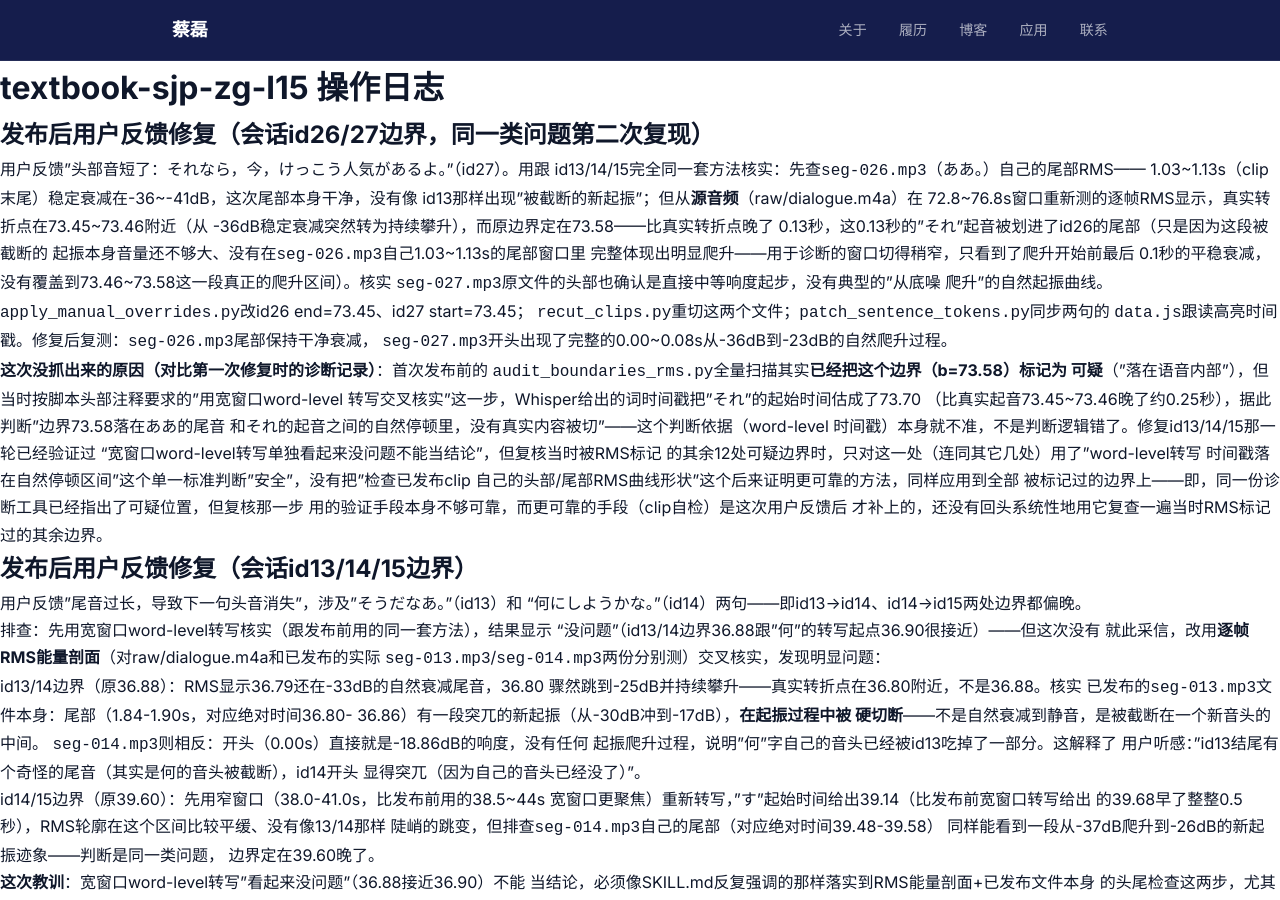
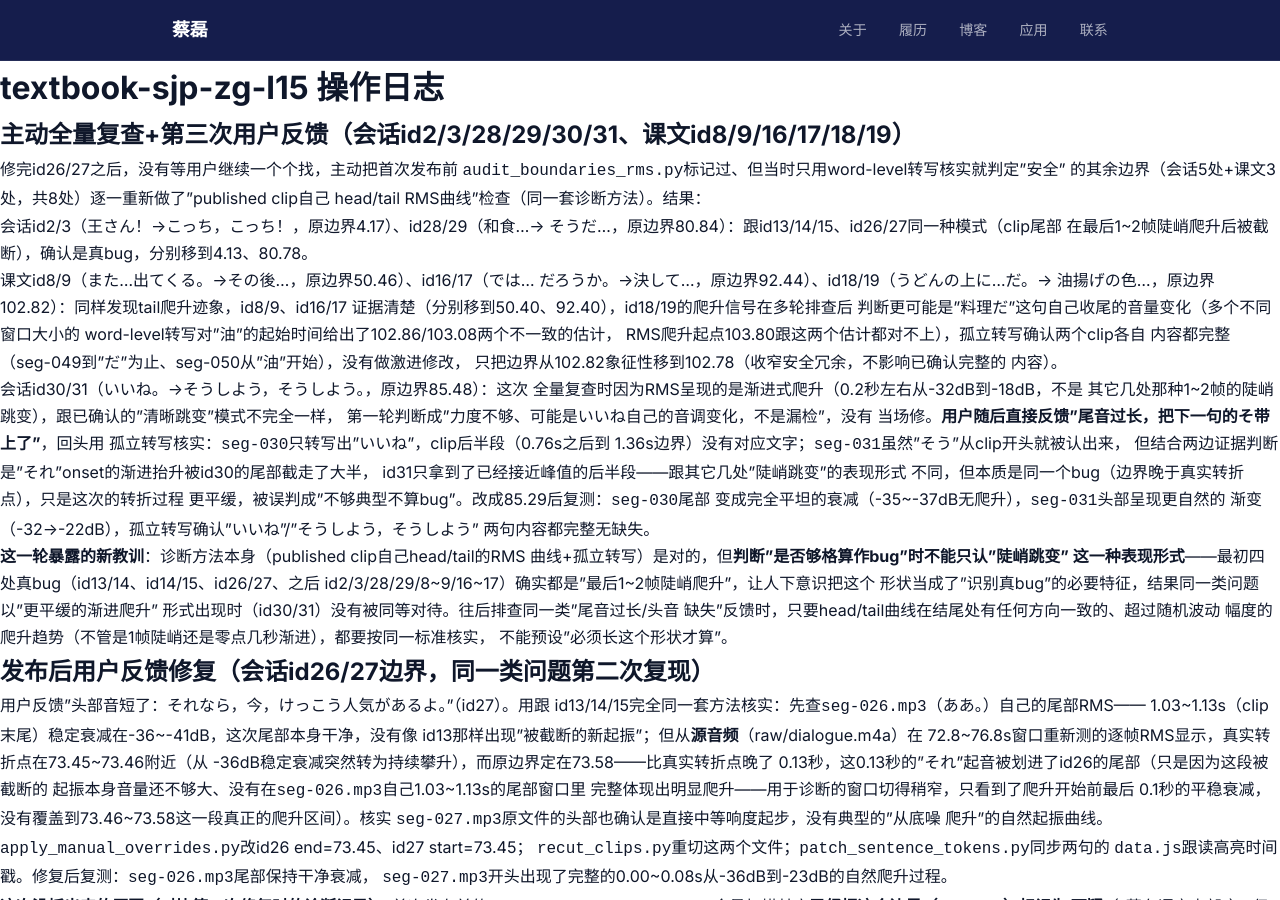
Before and after one commit to jiaodacailei/jiaodacailei.github.io, a Jekyll site: the page built from docs/private/textbook-sjp-zg-l15/LOG.md, in a window 1280 px wide and 900 px high. Built offline with Jekyll 4.4.1, drawn with Linux system fonts in a browser that asks for light colours; our own code applies the rules of GitHub Pages for plain Markdown files; comment, search, counter and statistics services are not loaded.

Commit message:
第15课主动全量复查+修复剩余边界问题（会话/课文各若干处）
对首次发布前RMS审计标记过、但当时仅靠word-level转写"判定安全"的其余
8处边界，逐一用已确认可靠的clip自身head/tail RMS检查法重新核实：
王さん！/こっち，こっち！、和食…/そうだ…（会话），また…/その後…、
では…/決して…（课文）确认为真bug并修复；油揚げ相关一处内容确认完整
未做激进改动。用户随后反馈いいね。/そうしよう边界问题，核实后发现是
同一类bug的渐进式（非陡峭跳变）变体，此前误判成"不够典型"而漏检，
一并修复。

```diff
--- a/docs/private/textbook-sjp-zg-l15/LOG.md
+++ b/docs/private/textbook-sjp-zg-l15/LOG.md
@@ -1,4 +1,49 @@
 # textbook-sjp-zg-l15 操作日志
+
+## 主动全量复查+第三次用户反馈（会话id2/3/28/29/30/31、课文id8/9/16/17/18/19）
+
+修完id26/27之后，没有等用户继续一个个找，主动把首次发布前
+`audit_boundaries_rms.py`标记过、但当时只用word-level转写核实就判定"安全"
+的其余边界（会话5处+课文3处，共8处）逐一重新做了"published clip自己
+head/tail RMS曲线"检查（同一套诊断方法）。结果：
+
+- 会话id2/3（王さん！→こっち，こっち！，原边界4.17）、id28/29（和食…→
+  そうだ…，原边界80.84）：跟id13/14/15、id26/27同一种模式（clip尾部
+  在最后1~2帧陡峭爬升后被截断），确认是真bug，分别移到4.13、80.78。
+- 课文id8/9（また…出てくる。→その後…，原边界50.46）、id16/17（では…
+  だろうか。→決して…，原边界92.44）、id18/19（うどんの上に…だ。→
+  油揚げの色…，原边界102.82）：同样发现tail爬升迹象，id8/9、id16/17
+  证据清楚（分别移到50.40、92.40），id18/19的爬升信号在多轮排查后
+  判断更可能是"料理だ"这句自己收尾的音量变化（多个不同窗口大小的
+  word-level转写对"油"的起始时间给出了102.86/103.08两个不一致的估计，
+  RMS爬升起点103.80跟这两个估计都对不上），孤立转写确认两个clip各自
+  内容都完整（seg-049到"だ"为止、seg-050从"油"开始），没有做激进修改，
+  只把边界从102.82象征性移到102.78（收窄安全冗余，不影响已确认完整的
+  内容）。
+- 会话id30/31（いいね。→そうしよう，そうしよう。，原边界85.48）：这次
+  全量复查时因为RMS呈现的是渐进式爬升（0.2秒左右从-32dB到-18dB，不是
+  其它几处那种1~2帧的陡峭跳变），跟已确认的"清晰跳变"模式不完全一样，
+  第一轮判断成"力度不够、可能是いいね自己的音调变化，不是漏检"，没有
+  当场修。**用户随后直接反馈"尾音过长，把下一句的そ带上了"**，回头用
+  孤立转写核实：`seg-030`只转写出"いいね"，clip后半段（0.76s之后到
+  1.36s边界）没有对应文字；`seg-031`虽然"そう"从clip开头就被认出来，
+  但结合两边证据判断是"それ"onset的渐进抬升被id30的尾部截走了大半，
+  id31只拿到了已经接近峰值的后半段——跟其它几处"陡峭跳变"的表现形式
+  不同，但本质是同一个bug（边界晚于真实转折点），只是这次的转折过程
+  更平缓，被误判成"不够典型不算bug"。改成85.29后复测：`seg-030`尾部
+  变成完全平坦的衰减（-35~-37dB无爬升），`seg-031`头部呈现更自然的
+  渐变（-32→-22dB），孤立转写确认"いいね"/"そうしよう，そうしよう"
+  两句内容都完整无缺失。
+
+**这一轮暴露的新教训**：诊断方法本身（published clip自己head/tail的RMS
+曲线+孤立转写）是对的，但**判断"是否够格算作bug"时不能只认"陡峭跳变"
+这一种表现形式**——最初四处真bug（id13/14、id14/15、id26/27、之后
+id2/3/28/29/8~9/16~17）确实都是"最后1~2帧陡峭爬升"，让人下意识把这个
+形状当成了"识别真bug"的必要特征，结果同一类问题以"更平缓的渐进爬升"
+形式出现时（id30/31）没有被同等对待。往后排查同一类"尾音过长/头音
+缺失"反馈时，只要head/tail曲线在结尾处有任何方向一致的、超过随机波动
+幅度的爬升趋势（不管是1帧陡峭还是零点几秒渐进），都要按同一标准核实，
+不能预设"必须长这个形状才算"。
 
 ## 发布后用户反馈修复（会话id26/27边界，同一类问题第二次复现）
 
```
Also changed, not shown: docs/private/textbook-sjp-zg-l15/data.js, 12 other files.
